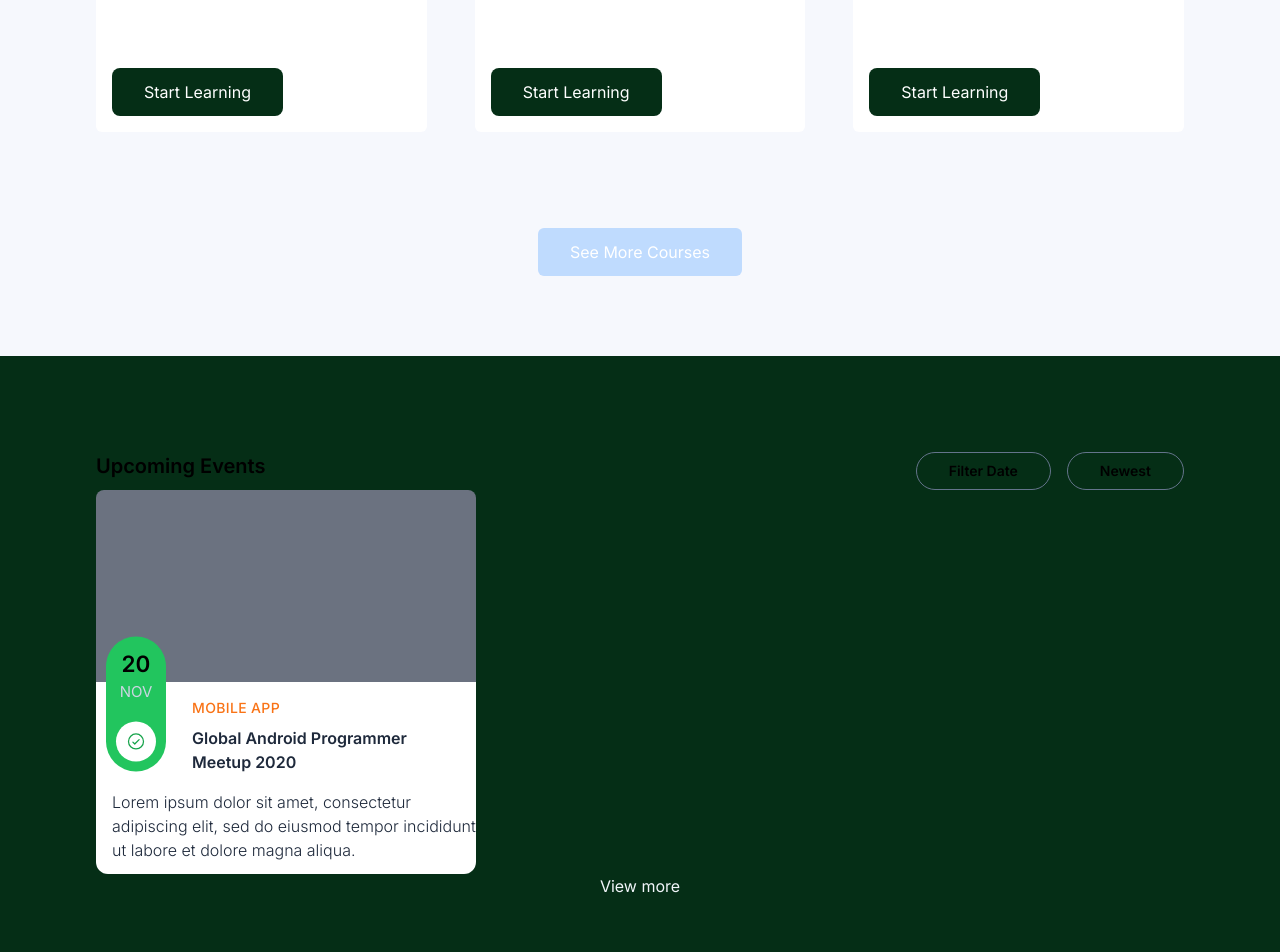
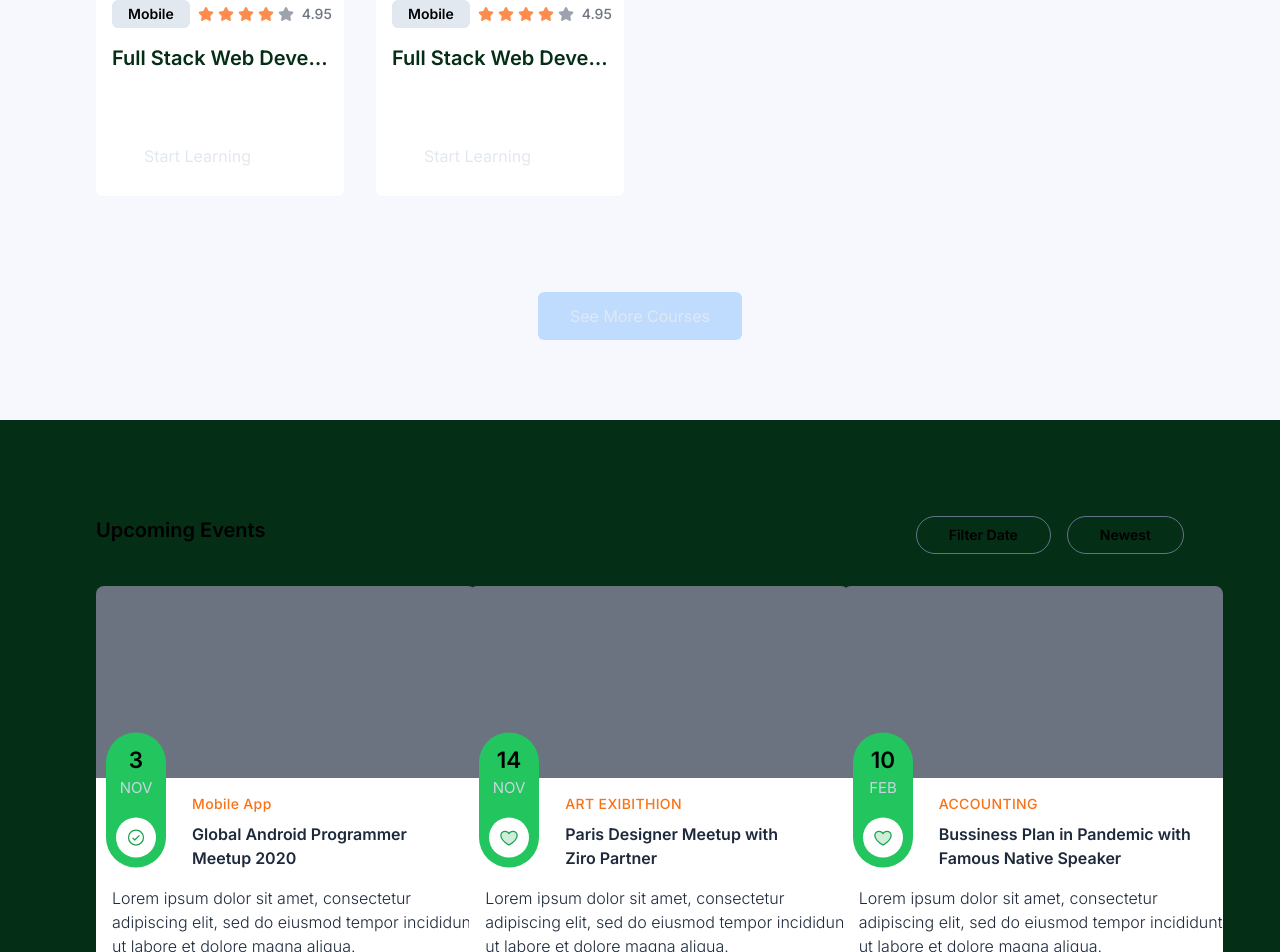
Before and after one commit to stElmitchay/solancer, a Next.js app: page /learn in a window 1280 px wide. Shown: the part 1627-2579 px from the top of the page. Built offline with nearby package versions, Linux system fonts and the light colour scheme.

Commit message:
updated courses page

```diff
--- a/src/app/components/core/button.tsx
+++ b/src/app/components/core/button.tsx
@@ -1,17 +1,18 @@
 import React from 'react'
 
 type Button = {
-    color: string,
-    text: string,
-    rounded_size: string
+  buttonColor: string,
+  text: string,
+  rounded_size: string,
+  hover_text_color?: string
 }
 
 
 const PrimaryButton = ({
-    color, text, rounded_size
-} : Button) => {
+  buttonColor, text, rounded_size, hover_text_color
+}: Button) => {
   return (
-    <button className={`bg-${color} rounded-${rounded_size} px-8 py-3`}><h5 className='text-white'>{text}</h5></button>
+    <button className={`bg-${buttonColor} rounded-${rounded_size}  hover:bg-${hover_text_color} px-8 py-3`}><h5 className={`text-slate-200`}>{text}</h5></button>
   )
 }
 
--- a/src/app/components/learn/courses_learn_card.tsx
+++ b/src/app/components/learn/courses_learn_card.tsx
@@ -3,10 +3,11 @@ import PrimaryButton from '../core/button';
 import StarRating from '../home/star_rating';
 
 type LearningCard = {
-    category: string
+    category: string,
+    title: string
 }
 
-const CoursesLearnCard = ({ category }: LearningCard) => {
+const CoursesLearnCard = ({ category, title }: LearningCard) => {
     return (
         <div>
             <div className="bg-white rounded-md h-96 max-w-sm p-4">
@@ -20,7 +21,7 @@ const CoursesLearnCard = ({ category }: LearningCard) => {
                             <StarRating />
                         </div>
 
-                        <h1 className='text-green-950 text-xl truncate text-nowrap font-semibold mt-4'>Full-Stack Laravel Web Developement</h1>
+                        <h1 className='text-green-950 text-xl truncate text-nowrap font-semibold mt-4'>{title}</h1>
 
 
                     </div>
--- a/src/app/components/learn/events_card.tsx
+++ b/src/app/components/learn/events_card.tsx
@@ -1,7 +1,18 @@
 import React from 'react'
 import { PiCheckCircle } from 'react-icons/pi';
 
-const EventsCard = () => {
+type Event = {
+    day: string,
+    month: string,
+    eventCategory: string,
+    eventTitle: string,
+    eventDescription: string,
+    icon?: React.ReactNode
+}
+
+
+
+const EventsCard = ({day, month, eventCategory, eventTitle, eventDescription, icon}: Event) => {
     return (
         <div>
             <div className="bg-white rounded-xl w-[380px] h-96 relative">
@@ -11,25 +22,25 @@ const EventsCard = () => {
 
                         <div className="bg-green-500 rounded-full absolute p-2 top-40 scale-x-125 scale-y-125">
                             <div className="flex flex-col text-center">
-                                <h1 className='font-semibold text-lg'>20</h1>
-                                <h5 className='text-xs text-slate-300'>NOV</h5>
+                                <h1 className='font-semibold text-lg'>{day}</h1>
+                                <h5 className='text-xs text-slate-300 uppercase'>{month}</h5>
                                 <div className="bg-white p-2 rounded-full mt-4">
-                                    <PiCheckCircle className='text-green-600' />
+                                    {icon}
                                 </div>
                             </div>
                         </div>
 
                         <div className='relative ps-20 py-4 text-pretty'>
                             <div className="flex flex-col w-full">
-                                <h2 className='text-orange-500 font-medium tracking-wide text-sm'>MOBILE APP</h2>
-                                <h1 className='text-slate-800 font-semibold mt-2'>Global Android Programmer Meetup 2020 </h1>
+                                <h2 className='text-orange-500 font-medium tracking-wide text-sm'>{eventCategory}</h2>
+                                <h1 className='text-slate-800 font-semibold mt-2'>{eventTitle}</h1>
                             </div>
                         </div>
 
                     </div>
 
                     <div>
-                        <h5 className='text-slate-800 font-light text-pretty'>Lorem ipsum dolor sit amet, consectetur adipiscing elit, sed do eiusmod tempor incididunt ut labore et dolore magna aliqua.</h5>
+                        <h5 className='text-slate-800 font-light text-pretty'>{eventDescription}</h5>
                     </div>
 
                 </div>
--- a/src/app/learn/page.tsx
+++ b/src/app/learn/page.tsx
@@ -1,12 +1,11 @@
-import React from 'react'
-import CoursesCard from '../components/learn/courses_card'
-import { GoFilter } from 'react-icons/go'
-import CoursesLearnCard from '../components/learn/courses_learn_card'
-import PrimaryButton from '../components/core/button'
-import EventsCard from '../components/learn/events_card'
-import Footer from '../components/core/footer'
-import { Cardo } from 'next/font/google'
-import { PiCubeLight, PiDeviceMobile, PiGlobeDuotone, PiMedal } from 'react-icons/pi'
+import React from 'react';
+import CoursesCard from '../components/learn/courses_card';
+import { GoFilter } from 'react-icons/go';
+import CoursesLearnCard from '../components/learn/courses_learn_card';
+import PrimaryButton from '../components/core/button';
+import EventsCard from '../components/learn/events_card';
+import Footer from '../components/core/footer';
+import { PiCubeLight, PiDeviceMobile, PiGlobeDuotone, PiMedal, PiCheckCircle, PiHeartDuotone } from 'react-icons/pi'
 
 
 const courses = [
@@ -40,9 +39,76 @@ const courses = [
 const learningCards = [
     {
         id: "1",
+        category: "Mobile",
+        title: "Full Stack Web Development MERN Stack"
 
-    }
+    },
+    {
+        id: "2",
+        category: "Mobile",
+        title: "Full Stack Web Development MERN Stack"
+
+    },
+    {
+        id: "3",
+        category: "Mobile",
+        title: "Full Stack Web Development MERN Stack"
+
+    },
+    {
+        id: "4",
+        category: "Mobile",
+        title: "Full Stack Web Development MERN Stack"
+
+    },
+    {
+        id: "5",
+        category: "Mobile",
+        title: "Full Stack Web Development MERN Stack"
+
+    },
+    {
+        id: "6",
+        category: "Mobile",
+        title: "Full Stack Web Development MERN Stack"
+
+    },
 ]
+
+const events = [
+    {
+        id: "1",
+        day: "3",
+        month: "Nov",
+        eventCategory: "Mobile App",
+        eventTitle: "Global Android Programmer Meetup 2020",
+        eventDescription: "Lorem ipsum dolor sit amet, consectetur adipiscing elit, sed do eiusmod tempor incididunt ut labore et dolore magna aliqua.",
+        icon: <PiCheckCircle className='text-green-600' />
+
+    },
+    {
+        id: "2",
+        day: "14",
+        month: "Nov",
+        eventCategory: "ART EXIBITHION",
+        eventTitle: "Paris Designer Meetup with Ziro Partner",
+        eventDescription: "Lorem ipsum dolor sit amet, consectetur adipiscing elit, sed do eiusmod tempor incididunt ut labore et dolore magna aliqua.",
+        icon: <PiHeartDuotone className='text-green-600' />
+
+    },
+    {
+        id: "3",
+        day: "10",
+        month: "Feb",
+        eventCategory: "ACCOUNTING",
+        eventTitle: "Bussiness Plan in Pandemic with Famous Native Speaker",
+        eventDescription: "Lorem ipsum dolor sit amet, consectetur adipiscing elit, sed do eiusmod tempor incididunt ut labore et dolore magna aliqua.",
+        icon: <PiHeartDuotone className='text-green-600' />
+
+
+    },
+]
+
 
 
 
@@ -73,32 +139,33 @@ export default function Learn() {
                     <h1 className="text-3xl text-green-950 font-semibold">Blogs</h1>
                     <h5 className="text-sm text-slate-400">Learn the latest knowledge from experties mentors</h5>
                 </div>
-                <div className='flex justify-between mt-4'>
-                    <input type="search" id="default-search" className="block h-8 ps-10 text-sm border border-slate-300 rounded-sm" placeholder="Search Here" required />
+                <div className='flex justify-between mt-4 w-full'>
+                    <input type="search" id="default-search" className="block h-8 ps-10 text-sm border border-slate-300 rounded-md min-w-96 max-w-96" placeholder="Search Here" required />
                     <button className='text-gray-900 bg-white p-2 rounded-sm flex items-center border border-slate-300'>
                         <GoFilter />
                         <h5 className='text-sm ps-2'>Filters</h5>
                     </button>
                 </div>
-                <div className="grid grid-cols-3 gap-x-12">
-                    <CoursesLearnCard  />
-                    <CoursesLearnCard />
-                    <CoursesLearnCard />
-                    <CoursesLearnCard />
-                    <CoursesLearnCard />
-                    <CoursesLearnCard />
+                <div className="grid grid-cols-4 mt-8 gap-8">
+                    {
+                        learningCards.map((card) => (
+                            <div key={card.id}>
+                                <CoursesLearnCard key={card.id} {...card} />
+                            </div>
+                        ))
+                    }
                 </div>
 
 
                 <div className="flex justify-center mt-24">
-                    <PrimaryButton text='See More Courses' color='blue-200' rounded_size='md' />
+                    <PrimaryButton text='See More Courses' buttonColor='blue-200' rounded_size='md' hover_text_color='green-400' />
                 </div>
 
 
 
             </div>
 
-            <section className='bg-green-950 h-screen'>
+            <section className='bg-green-950 h-fit'>
 
                 <div className="flex flex-col p-24">
 
@@ -114,11 +181,19 @@ export default function Learn() {
                         </div>
                     </div>
 
+                    <div className="grid grid-cols-3 mt-8 gap-8">
+                        {
+                            events.map((program) => (
+                                <div key={program.id}>
+                                    <EventsCard key={program.id} {...program} />
+                                </div>
+                            ))
+                        }
+                    </div>
 
-                    <EventsCard />
 
-                    <div className="text-center">
-                        <h5 className='text-slate-100'>View more</h5>
+                    <div className="text-center mt-12">
+                        <button className='text-slate-100'>View more</button>
                     </div>
 
 
```
